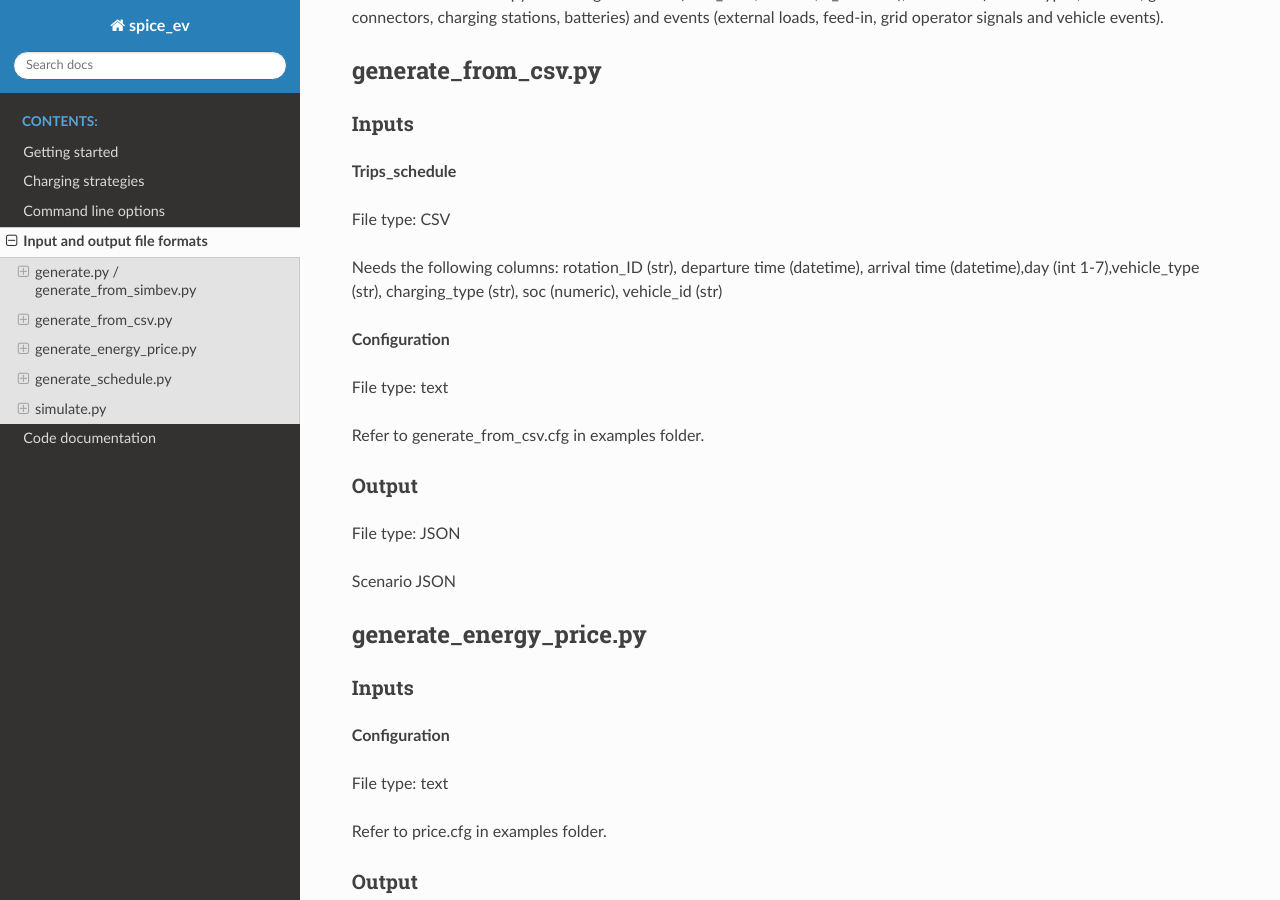
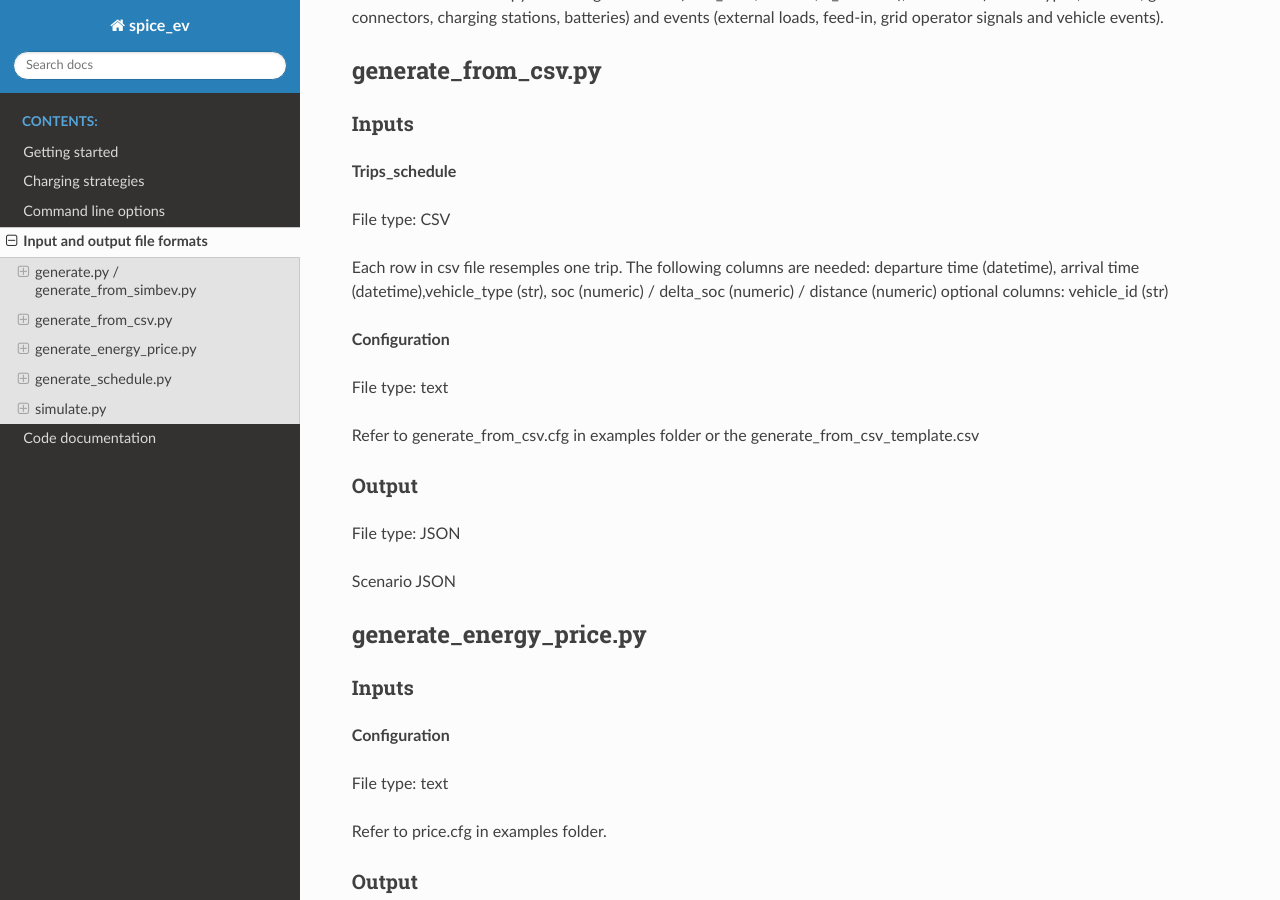
Before and after one commit to rl-institut/spice_ev, a Sphinx documentation site: the page built from doc/source/file_formats.rst, in a window 1280 px wide and 900 px high, scrolled down 1126 px. Built offline with Sphinx 7.4.7 and the Read the Docs theme 2.0.0, drawn with Linux system fonts in a browser that asks for light colours.

Commit message:
update docs and add export functionality

```diff
--- a/doc/source/file_formats.rst
+++ b/doc/source/file_formats.rst
@@ -49,13 +49,15 @@ Inputs
 
 File type: CSV
 
-Needs the following columns: rotation_ID (str), departure time (datetime), arrival time (datetime),day (int 1-7),vehicle_type (str), charging_type (str), soc (numeric), vehicle_id (str)
+Each row in csv file resemples one trip. The following columns are needed:
+departure time (datetime), arrival time (datetime),vehicle_type (str), soc (numeric) / delta_soc (numeric) / distance (numeric)
+optional columns: vehicle_id (str)
 
 **Configuration**
 
 File type: text
 
-Refer to generate_from_csv.cfg in examples folder.
+Refer to generate_from_csv.cfg in examples folder or the generate_from_csv_template.csv
 
 Output
 ------
--- a/generate_from_csv.py
+++ b/generate_from_csv.py
@@ -54,7 +54,7 @@ def generate_from_csv(args):
     if "vehicle_id" not in input[0].keys():
         print("The column 'vehicle_id' is missing, therefore vehicles are assigned atomatically by "
               "the principle 'first in first out'.")
-        input = add_vehicle_id(input, args.min_standing_time)
+        input = assign_vehicle_id(input, args.min_standing_time, args.export_vehicle_id_csv)
 
     vehicle_types = {}
     vehicles = {}
@@ -348,7 +348,7 @@ def csv_to_dict(csv_path):
     return dict
 
 
-def add_vehicle_id(input, min_standing_time, export=False):
+def assign_vehicle_id(input, min_standing_time, export=False):
     """
     Assigns all rotations to specific vehicles with distinct vehicle_id. The assignment follows the
     principle "first in, first out". The assignment of a minimum standing time in hours is optional.
```
